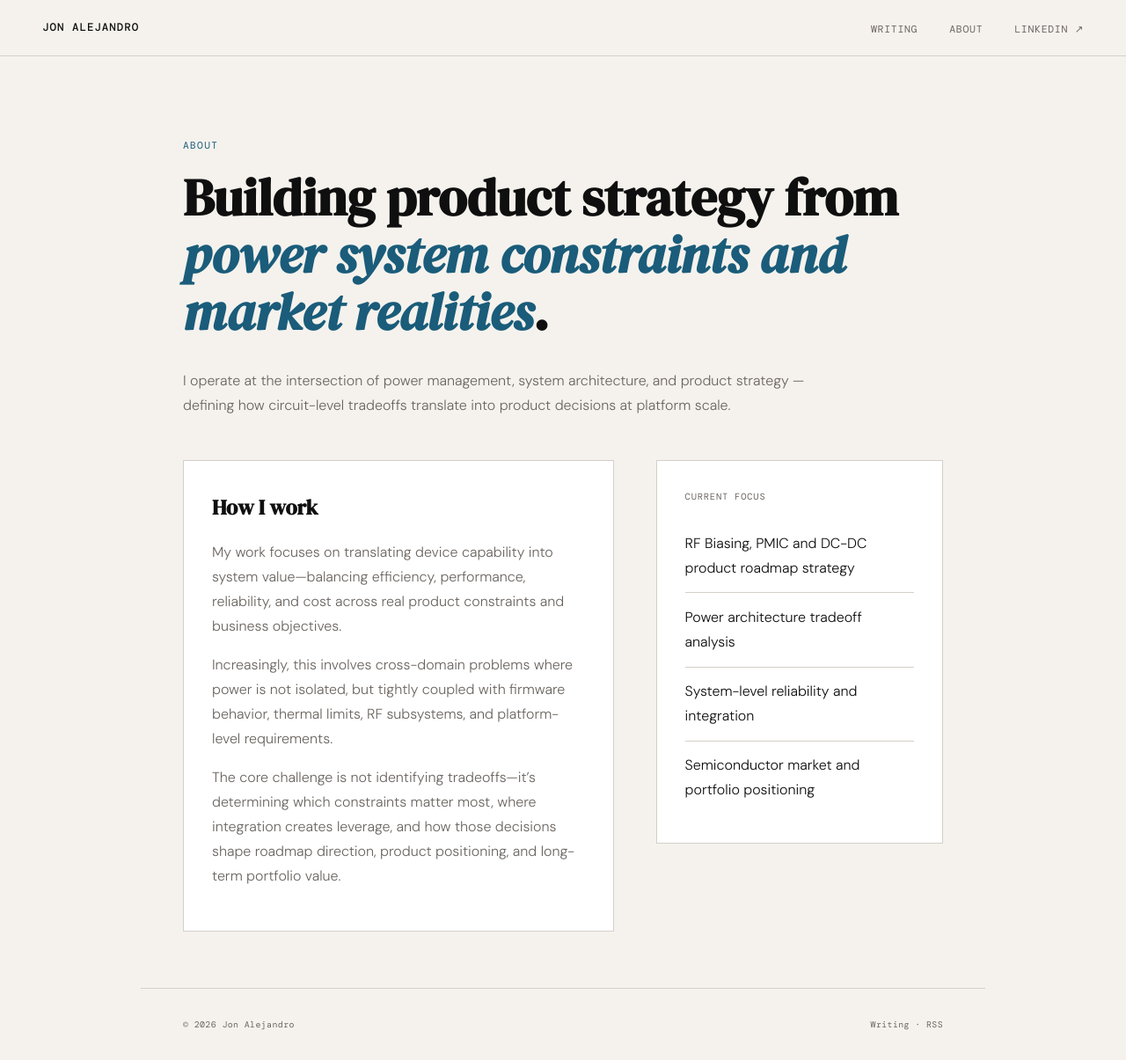
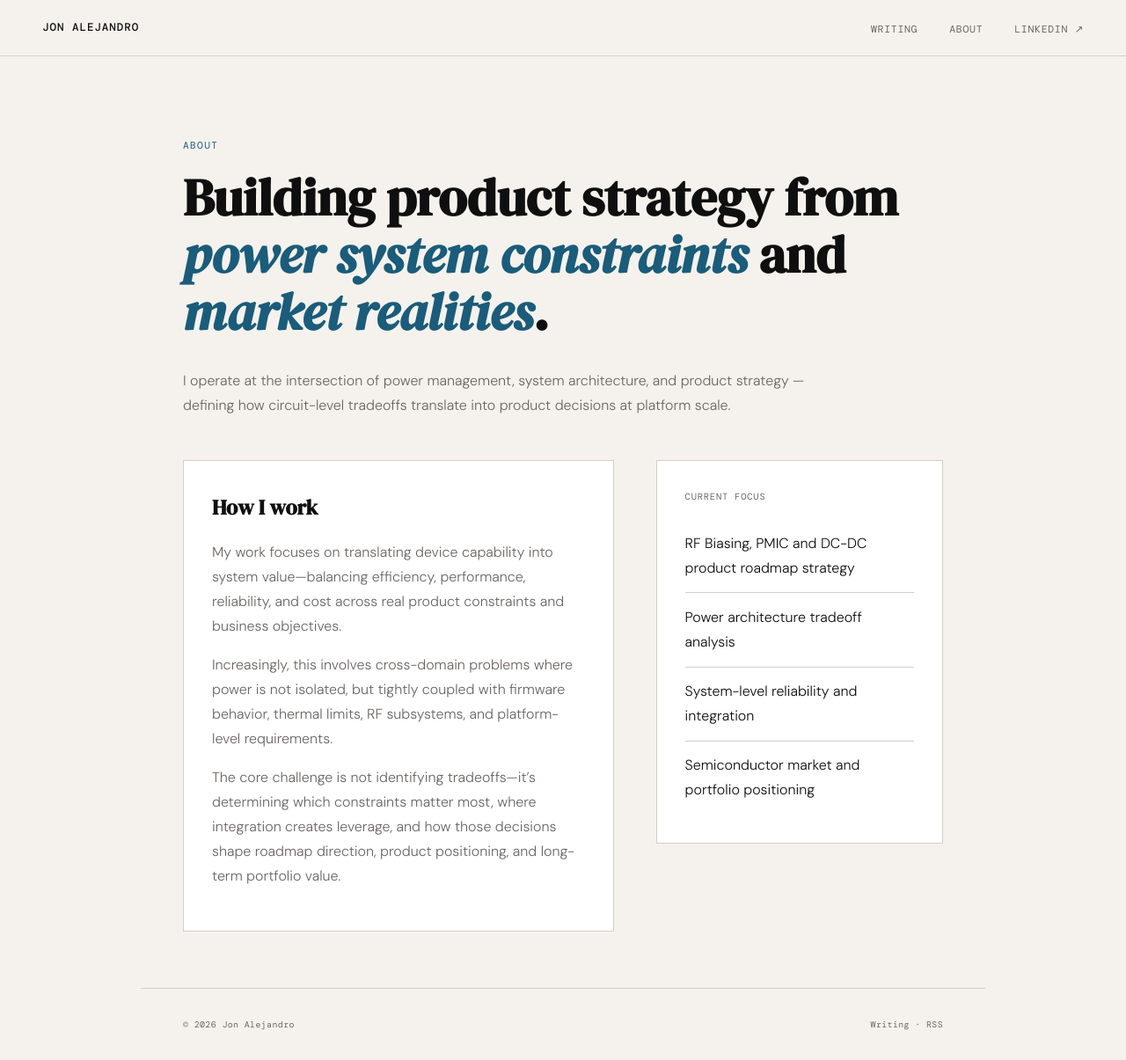
Before and after one commit to jonalejandro/jonalejandro.github.io, a Jekyll site: the page built from _pages/about.md, in a window 1280 px wide and 1205 px high. Shown: the whole window at 88% size. Built offline with Jekyll 4.4.1, drawn with Linux system fonts in a browser that asks for light colours.

Commit message:
Update about.md

```diff
--- a/_pages/about.md
+++ b/_pages/about.md
@@ -59,7 +59,7 @@ permalink: /about/
   <main class="page">
     <div class="eyebrow">About</div>
     <h1>Building product strategy from
-      <em style="font-style:italic;color:var(--accent)">power system constraints and market realities</em>.</h1>
+      <em style="font-style:italic;color:var(--accent)">power system constraints</em> and <em style="font-style:italic;color:var(--accent)">market realities</em>.</h1>
     <p class="intro">I operate at the intersection of power management, system architecture, and product strategy — defining how circuit-level tradeoffs translate into product decisions at platform scale.</p>
 
     <div class="grid">
```
